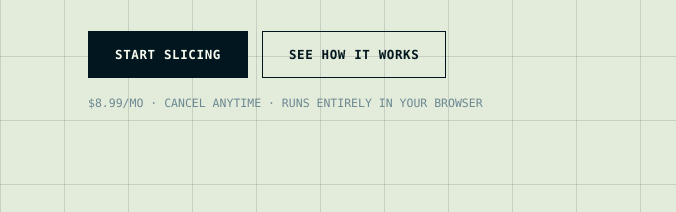
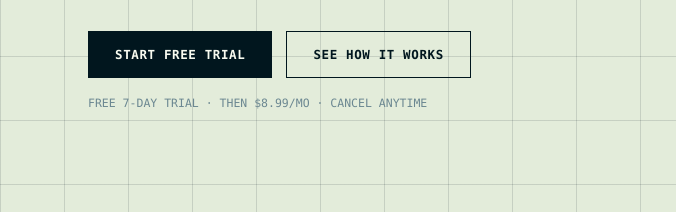
Before and after one commit to printsliceapp/PrintSlice, a website: page index.html in a window 1280 px wide. Shown: the part 520-732 px from the top of the page, 0-676 px from the left. Drawn offline with Linux system fonts and the light colour scheme.

Commit message:
Surface the free trial on the main CTAs, not just the nav link
The primary "Start Slicing" buttons (hero + closing section) went
straight to app.html with no mention of a trial, so a first-time
visitor had no way to know signing up doesn't require payment. They
now read "Start Free Trial" and link with ?signup=1 so they land on
the sign-up form instead of login. Also updated the pricing card's
"Request early access" note, which was stale now that access is
instant rather than manually approved.

```diff
--- a/index.html
+++ b/index.html
@@ -223,10 +223,10 @@
       <h1>Big prints.<br>Small beds.<br>Solved.</h1>
       <p class="lede">PrintSlice cuts oversized STL files into pieces your printer can actually hold, then engineers the connectors that pull them back together after printing.</p>
       <div class="cta-row">
-        <a class="btn btn-primary" href="/app.html">Start Slicing</a>
+        <a class="btn btn-primary" href="/app.html?signup=1">Start Free Trial</a>
         <a class="btn btn-outline" href="#how-it-works">See How It Works</a>
       </div>
-      <div class="cta-note">$8.99/MO · CANCEL ANYTIME · RUNS ENTIRELY IN YOUR BROWSER</div>
+      <div class="cta-note">FREE 7-DAY TRIAL · THEN $8.99/MO · CANCEL ANYTIME</div>
     </div>
     <div class="sheet">
       <div class="crop tl"></div><div class="crop tr"></div><div class="crop bl"></div><div class="crop br"></div>
@@ -333,7 +333,7 @@
         <li>Cancel anytime</li>
       </ul>
       <a class="btn btn-primary" href="/app.html" style="display:block;">Start Slicing</a>
-      <div class="pricing-note">Want to try before you subscribe? <a href="/early-access.html">Request early access</a>.</div>
+      <div class="pricing-note">Want to try before you subscribe? <a href="/early-access.html">Start a free 7-day trial</a>.</div>
     </div>
   </section>
 </div>
@@ -360,7 +360,7 @@
   <section class="final-cta">
     <h2>Stop designing around your bed size.</h2>
     <p>Model at whatever scale the idea needs — PrintSlice figures out how to print it.</p>
-    <div class="cta-row"><a class="btn btn-primary" href="/app.html">Start Slicing</a></div>
+    <div class="cta-row"><a class="btn btn-primary" href="/app.html?signup=1">Start Free Trial</a></div>
   </section>
 </div>
 
```
